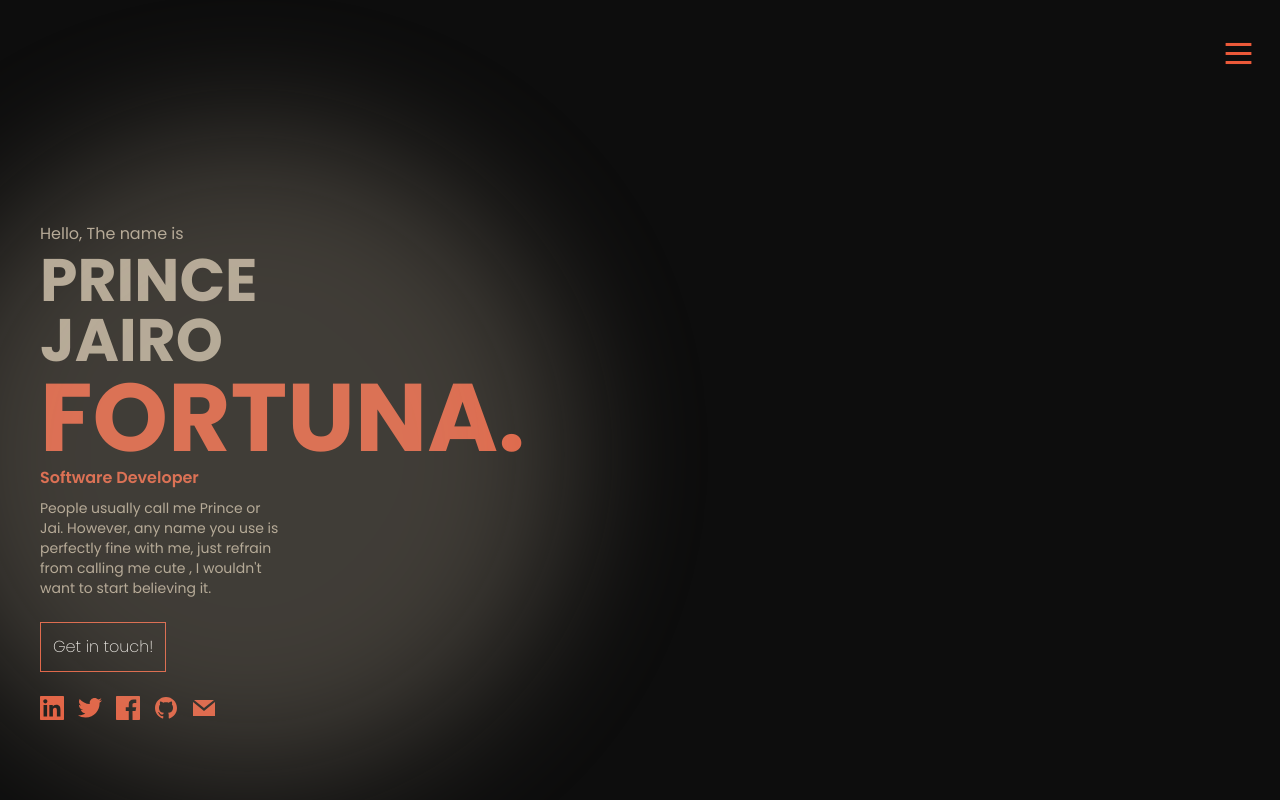
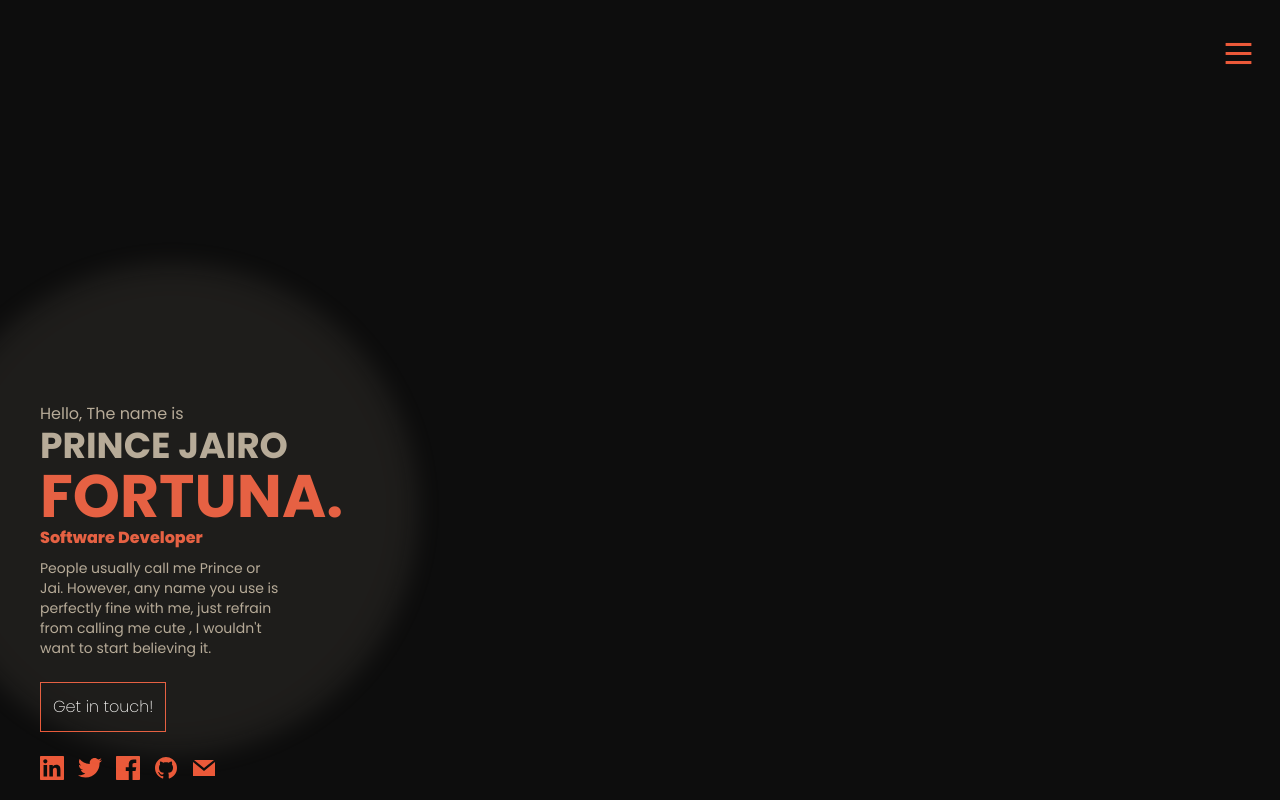
Before and after one commit to PrinceJairo2306/new-portfolio, a React (Vite) app: page / in a window 1280 px wide. Built offline with nearby package versions, Linux system fonts and the light colour scheme.

Commit message:
set the desktop resolution to a default 1366x768

```diff
--- a/src/components/common/Icons/index.jsx
+++ b/src/components/common/Icons/index.jsx
@@ -19,19 +19,19 @@ const Icons = (props) => {
           {props.isMenuFinishedDelayDone ? (
             <>
               <span>
-                <GrLinkedin className="text-3xl opacity-60 hover:opacity-100" />
+                <GrLinkedin className="text-2xl opacity-60 hover:opacity-100" />
               </span>
               <span>
-                <GrTwitter className="text-3xl opacity-60 hover:opacity-100" />
+                <GrTwitter className="text-2xl opacity-60 hover:opacity-100" />
               </span>
               <span>
-                <GrFacebook className="text-3xl opacity-60 hover:opacity-100" />
+                <GrFacebook className="text-2xl opacity-60 hover:opacity-100" />
               </span>
               <span>
-                <GrGithub className="text-3xl opacity-60 hover:opacity-100" />
+                <GrGithub className="text-2xl opacity-60 hover:opacity-100" />
               </span>
               <span>
-                <GrMail className="text-3xl opacity-60 hover:opacity-100" />
+                <GrMail className="text-2xl opacity-60 hover:opacity-100" />
               </span>
             </>
           ) : null}
--- a/src/components/menu/MenuFooter/index.jsx
+++ b/src/components/menu/MenuFooter/index.jsx
@@ -10,7 +10,7 @@ const Footer = (props) => {
       <div
         className={`${
           props.isMenuFinishedDelayDone ? "c-message" : ""
-        } font-thin flex flex-col text-sm `}
+        } font-thin flex flex-col text-[12px] md:text-[12px] `}
       >
         {props.isMenuFinishedDelayDone ? (
           <>
--- a/src/components/menu/MenuLinks/index.jsx
+++ b/src/components/menu/MenuLinks/index.jsx
@@ -53,14 +53,14 @@ const links = (props) => {
     >
       <div className="font-black ">
         <div
-          className={`p-10 text-4xl md:text-5xl 2xl:text-6xl mx-auto menu-titles font-poppins   text-center  space-y-12 `}
+          className={`p-10 text-3xl md:text-4xl 2xl:text-6xl mx-auto menu-titles font-poppins   text-center space-y-6 md:space-y-12 `}
         >
           <div className={`opacity-60  ${props.isMenuOpen ? "about" : ""}`}>
             <div className="flex items-center justify-center">
               <div className="relative">
                 {isHoveringAbout && (
                   <div className="absolute left-[-40px] top-[50%] transform translate-y-[-50%]">
-                    <GiPlainCircle className="text-3xl sm:text-xl" />
+                    <GiPlainCircle className="text-xl md:text-xl " />
                   </div>
                 )}
                 <span
@@ -79,7 +79,7 @@ const links = (props) => {
               <div className="relative">
                 {isHoveringProjects && (
                   <div className="absolute left-[-40px] top-[50%] transform translate-y-[-50%]">
-                    <GiPlainCircle className="text-3xl sm:text-xl" />
+                    <GiPlainCircle className="text-xl " />
                   </div>
                 )}
                 <span
@@ -100,7 +100,7 @@ const links = (props) => {
               <div className="relative">
                 {isHoveringExperience && (
                   <div className="absolute left-[-40px] top-[50%] transform translate-y-[-50%]">
-                    <GiPlainCircle className="text-3xl sm:text-xl" />
+                    <GiPlainCircle className="text-xl " />
                   </div>
                 )}
                 <span
@@ -119,7 +119,7 @@ const links = (props) => {
               <div className="relative">
                 {isHoveringContacts && (
                   <div className="absolute left-[-40px] top-[50%] transform translate-y-[-50%]">
-                    <GiPlainCircle className="text-3xl sm:text-xl" />
+                    <GiPlainCircle className="text-xl " />
                   </div>
                 )}
                 <span
@@ -138,7 +138,7 @@ const links = (props) => {
               <div className="relative">
                 {isHoveringBlogs && (
                   <div className="absolute left-[-40px] top-[50%] transform translate-y-[-50%]">
-                    <GiPlainCircle className="text-3xl sm:text-xl" />
+                    <GiPlainCircle className="text-xl " />
                   </div>
                 )}
                 <span
--- a/src/components/sections/About/index.jsx
+++ b/src/components/sections/About/index.jsx
@@ -17,23 +17,26 @@ const About = (props) => {
   const { isMenuOpen } = useContext(MenuContext);
   const { isLastCurtainDone } = useContext(MenuContext);
 
-
   return (
     <>
-
       {/* <AboutfirstSection isMenuOpen={isMenuOpen} /> */}
 
       <div className=" bg-c_Black w-screen h-screen">
-      <div className={`${isLastCurtainDone ? "" : ""}`}>
-          <div className=" font-poppins text-c_White md:p-10">
-            <div className=" md:w-1/4 absolute bottom-20 ">
-              <p className=" pb-1"> Hello, The name is </p>
+        <div>
+          <div className="font-poppins text-c_White md:p-10">
+            <div className="w-11/12 mx-auto pt-24  md:w-1/4 md:absolute md:bottom-5 ">
+              <div className="hidden">
+                <img src={DisplayPicture} alt="" />
+              </div>
+              <p className=""> Hello, The name is </p>
               <p></p>
-              <div className="text-6xl font-bold">
+              <div className="text-3xl md:text-4xl font-bold">
                 <h1>PRINCE JAIRO </h1>
-                <span className="text-8xl text-c_Orange">FORTUNA.</span>
+                <span className="text-[56px] md:text-6xl text-c_Orange">
+                  FORTUNA.
+                </span>
               </div>
-              <p className="text-c_Orange font-semibold">Software Developer</p>
+              <p className="text-base text-c_Orange font-extrabold">Software Developer</p>
 
               <div className="space-y-6 pt-2">
                 <p className="text-sm w-3/4">
@@ -47,7 +50,7 @@ const About = (props) => {
                   Get in touch!
                 </button>
 
-                <div className="text-2xl text-c_Orange flex justify-between  w-44">
+                <div className="text-2xl text-c_Orange flex justify-between w-40 md:w-44">
                   <span>
                     <GrLinkedin className="" />
                   </span>
@@ -83,12 +86,12 @@ const About = (props) => {
           </div>
 
           {/* blobs */}
-          <div className="bottom-0 -left-36 absolute  flex items-center justify-center px-16 ">
+          <div className="bottom-5 -left-36 absolute  flex items-center justify-center px-16 ">
             {/* rounded-full filter opacity-50  blur-xl  */}
             <div className=" w-full max-w-lg">
               {/* <div class="absolute top-0 -left-4 w-72 h-72 bg-orange-900  animate-blob"></div>
             <div class="absolute top-0 -right-4 w-72 h-72 bg-orange-900 rounded-full  filter opacity-50  blur-xl   animate-blob animation-delay-2000"></div> */}
-              <div className="blur-3xl  w-[600px] h-[600px]  opacity-30 bg-c_White rounded-full  filter    animate-blob animation-delay-4000"></div>
+              <div className="blur-md  md:w-[450px] md:h-[450px]  opacity-10 bg-c_White rounded-full  filter    animate-blob animation-delay-4000"></div>
             </div>
           </div>
           {/* blobs */}
```
